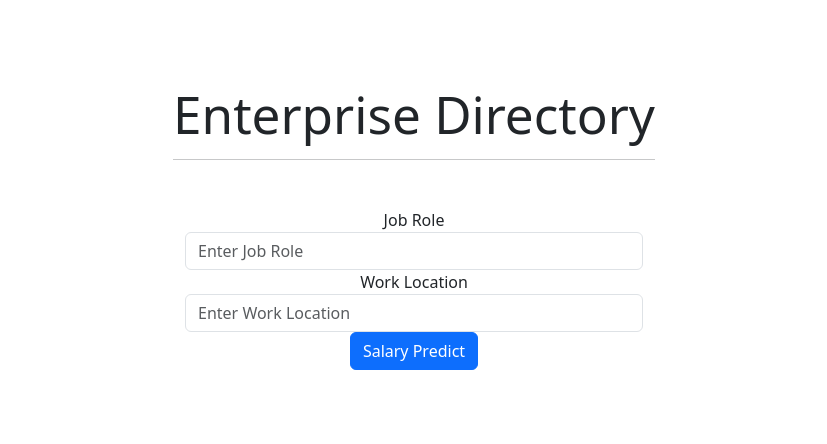
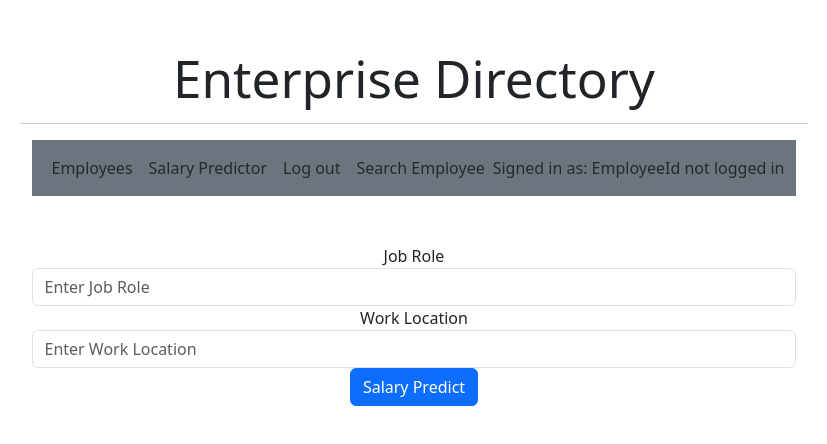
Before and after one commit to Tusk98/capstone, a React (Vite) app in the folder react/: page /predictor in a window 1280 px wide. Shown: the part 172-616 px from the top of the page, without its empty margins (226-1053 px from the left). Built offline with nearby package versions, Linux system fonts and the light colour scheme.

Commit message:
added salary restriction on search

```diff
--- a/react/src/App.jsx
+++ b/react/src/App.jsx
@@ -37,7 +37,7 @@ function App() {
             <Route path="/employees" element={<RequireAuth><Employees /></RequireAuth>} />
             <Route path="/employees/:id" element={<EmployeeCard />} />
             <Route path="/predictor" element = {<Predictor />} />
-            <Route path="/search" element={<Search />} />
+            <Route path="/search" element={<RequireAuth><Search /></RequireAuth>} />
           </Routes>
         </AuthProvider>
       </Router></>
--- a/react/src/components/NavBar.jsx
+++ b/react/src/components/NavBar.jsx
@@ -19,9 +19,9 @@ function NavBar() {
       <Container>
       <Nav className="me-auto">
             <Nav.Link onClick={() =>  navigate(`/employees`, {state:{id:userId}})}>Employees</Nav.Link>
-            <Nav.Link href="/predictor">Salary Predictor</Nav.Link>
+            <Nav.Link onClick={() =>  navigate(`/predictor`, {state:{id:userId}})}>Salary Predictor</Nav.Link>
             <Nav.Link href="/login">Log out</Nav.Link>
-            <Nav.Link href="/search">Search Employee</Nav.Link>
+            <Nav.Link onClick={() =>  navigate(`/search`, {state:{id:userId}})}>Search Employee</Nav.Link>
           </Nav>
         <Navbar.Collapse className="justify-content-end">
           <Navbar.Text  onClick={() =>  navigate(`/employees/${userId}`, {state:{id:userId}})}>
--- a/react/src/components/Predictor.jsx
+++ b/react/src/components/Predictor.jsx
@@ -1,5 +1,6 @@
 import React, { useState } from 'react';
 import { useNavigate } from 'react-router-dom';
+import NavBar from './NavBar';
 
 function Predictor() {
     const [jobRole, setJobRole] = useState('');
@@ -28,6 +29,7 @@ function Predictor() {
 
     return (
         <div className="container">
+             <NavBar></NavBar>
             <form onSubmit={handlePredict} className="mt-5">
                 <div className="form-group">
                     <label htmlFor="jobRole">Job Role</label>
--- a/react/src/components/Search.jsx
+++ b/react/src/components/Search.jsx
@@ -1,10 +1,14 @@
-import React, { useState } from 'react';
-import { useNavigate } from 'react-router-dom';
+import React, { useState, useEffect } from 'react';
+import { useNavigate, useLocation } from 'react-router-dom';
+import NavBar from './NavBar';
 
 function Search() {
     const [searchId, setSearchId] = useState([]);
     const [searchedEmployee, setSearchedEmployee] = useState([]);
+    let [loggedUser, setLoggedUser] = useState([]);
     let url = "http://localhost:3000";
+    const location = useLocation();
+    let userId = location.state.id;
 
   const handleSearch = async (event) => {
     event.preventDefault();
@@ -14,15 +18,26 @@ function Search() {
     console.log("End of handleSearch: ", searchedEmployee);
   };
 
+  async function getEmployee() {
+    let loggedEmployee = await fetchEmployee(userId);
+
+    setLoggedUser(loggedEmployee[0]);
+  }
+
   const fetchEmployee = async (searchId) => {
     const result = await fetch(`${url}/employees/${searchId}`);
     console.log(`fetchEmployee ${searchId}`);
     return result.json();
   };
 
+  useEffect(() => getEmployee, []);
+
+
 
     return (
         <div className="container">
+             <NavBar></NavBar>
+             <div>Welcome {loggedUser.Name}! Your role is {loggedUser.Status}</div>
             <form onSubmit={handleSearch} className="mt-5">
                 <div className="form-group">
                     <label htmlFor="empId">Employee ID</label>
@@ -44,7 +59,12 @@ function Search() {
                     <p><strong>Employee ID:</strong> {searchedEmployee.Employee_id}</p>
                     <p><strong>Job Role:</strong> {searchedEmployee.Job_role}</p>
                     <p><strong>Work Location:</strong> {searchedEmployee.Work_location}</p>
-                    <p><strong>Salary:</strong> ${searchedEmployee.Salary}</p>
+                    <p><strong>Salary:</strong>
+                    {(loggedUser.Status=="HR" || loggedUser.Employee_id == searchedEmployee.Employee_id
+                || (loggedUser.Status=="Manager" && loggedUser.Managed == searchedEmployee.Employee_id)
+              ) ?
+              searchedEmployee.Salary : "You are not authorized to view this salary"}
+                </p>
                 </div>
             )}
         </div>
```
